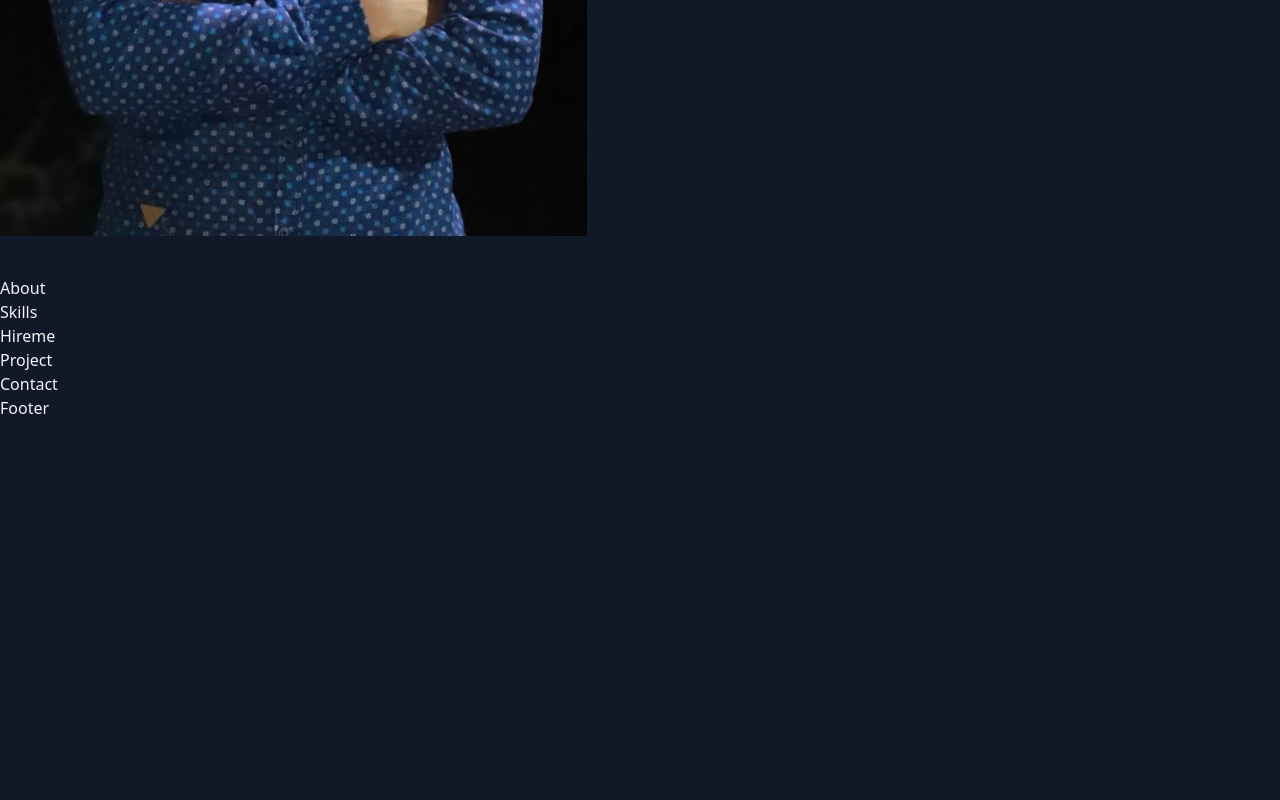
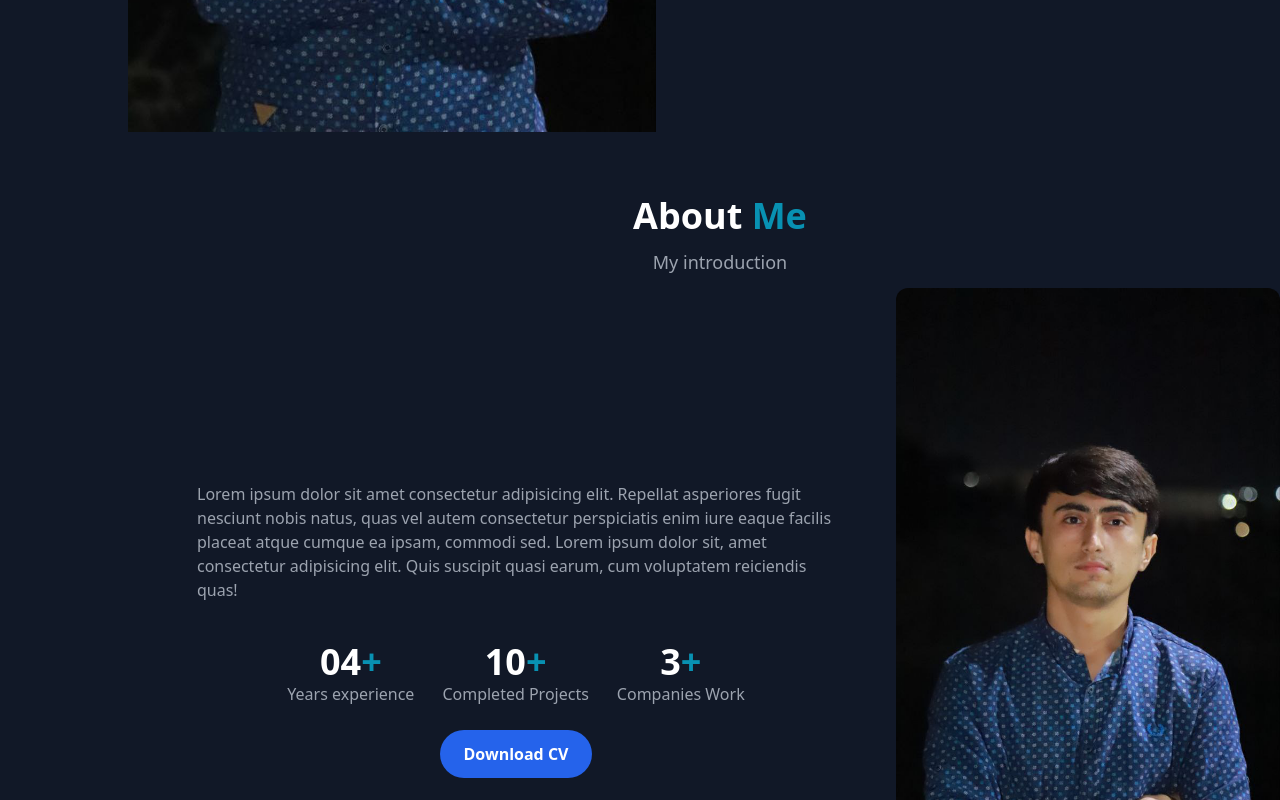
Before and after one commit to nurullo3313/react-tailwind, a React (Create React App) app: page / in a window 1280 px wide. Shown: the part 888-1688 px from the top of the page. Before the commit the page ends 1308 px from the top, so only its background shows below. Built offline with nearby package versions, Linux system fonts and the light colour scheme.

Commit message:
page about me

```diff
--- a/src/App.js
+++ b/src/App.js
@@ -12,7 +12,7 @@ import Skills from './components/Skills';
 
 function App() {
   return (
-    <>
+    <div>
       <Navbar/>
       <Bot/>
       <Hero/>
@@ -23,7 +23,7 @@ function App() {
       <Contact/>
       <Footer/>
 
-    </>
+    </div>
 
   );
 }
--- a/src/components/About.jsx
+++ b/src/components/About.jsx
@@ -1,7 +1,48 @@
 import React from 'react'
 
 export default function About() {
+  const info = [
+    {text: "Years experience " , count : "04"},
+    {text: "Completed Projects" , count : "10"},
+    {text: "Companies Work" , count : "3"},
+
+  ]
   return (
-    <div>About</div>
+    <section id='about' className='py-10 text-white mt-6 text-center'>
+      <div className='md:ml-40' >
+        <h3 className='text-4xl font-semibold'>About <span className='text-cyan-600'>Me</span></h3>
+        <p className='text-gray-400 my-3 text-lg'>My introduction</p>
+        <div className='flex md:flex-row  flex-col-reverse items-center md:gap-6 gap-12 max-w-6xl '>
+          <div className='p-2'>
+            <div className='text-gray-400 my-3 '>
+              <p className='md:text-left text-justify w-11/12 m-auto'>
+                Lorem ipsum dolor sit amet consectetur adipisicing elit. Repellat asperiores fugit nesciunt nobis natus, quas vel autem consectetur perspiciatis enim iure eaque facilis placeat atque cumque ea ipsam, commodi sed. Lorem ipsum dolor sit, amet consectetur adipisicing elit. Quis suscipit quasi earum, cum voluptatem reiciendis quas!
+              </p>
+              <div className='flex mt-10 items-center gap-7 justify-center text-center'>
+                {
+                  info.map((e,i)=>(
+                    <div key={i}>
+                  <h3 className='md:text-4xl text-2xl font-bold text-white'>
+                    {e.count}<span className='text-cyan-600'>+</span></h3>
+                  <span className='md:text-base text-xs'>{e.text}</span>
+                </div>
+                  ))
+                }
+              </div>
+              <br />
+               <a href="./assets/CV Абдухоликов НУ.pdf" download>
+               <button className='btn-primary'>Download CV</button>
+               </a>
+            </div>
+          </div>
+          <div className='flex-1 flex justify-center items-center'>
+               <div className='lg:w-96 h-full relative sm:w-10/12 w-11/12  max-w-sm '>
+                  <img src="./assets/myPhoto.png" alt="" className='w-full object-cover bg-cyan-600 rounded-xl imgAbout' />
+               </div>
+          </div>
+        </div>
+      </div>
+
+    </section>
   )
 }
--- a/src/components/Hero.jsx
+++ b/src/components/Hero.jsx
@@ -5,7 +5,7 @@ import React from 'react'
 export default function Hero() {
   const local_meadia =["logo-instagram","logo-facebook","logo-linkedin","logo-twitter","logo-github"]
   return (
-    <section id='home' className='min-h-screen flex py-10  md:flex-row flex-col items-center top-20 '>
+    <section id='home' className='min-h-screen flex md:ml-32 pt-10 md:justify-center   md:flex-row flex-col items-center top-20 '>
       <div className='flex-1 items-center justify-center h-full mt-10' >
         <img src="./assets/myPhoto.png" alt="my photo" className='md:w-11/12 h-full object-cover'  />
       </div>
--- a/src/index.css
+++ b/src/index.css
@@ -9,3 +9,6 @@ body{
 .btn-primary{
   @apply bg-blue-600 font-semibold text-white md:mx-0 mx-auto rounded-full py-3 px-6 items-center gap-2
 }
+.imgAbout::after{
+  @apply content-[''] w-full left-0 top-0  rounded-xl rotate-12 absolute bg-gray-600;
+}
```
Also changed, not shown: 1 other file (tests, documents, lock files or other folders).
